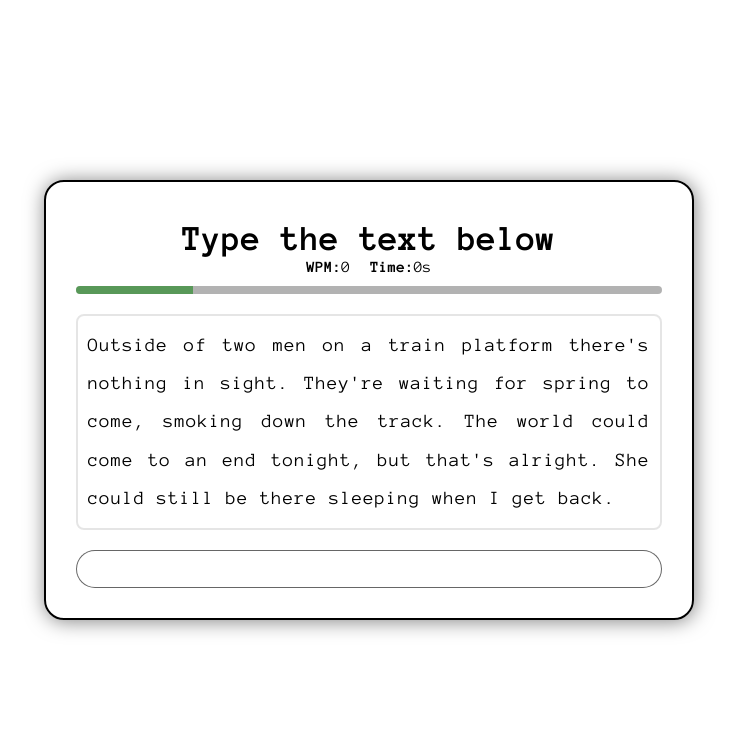
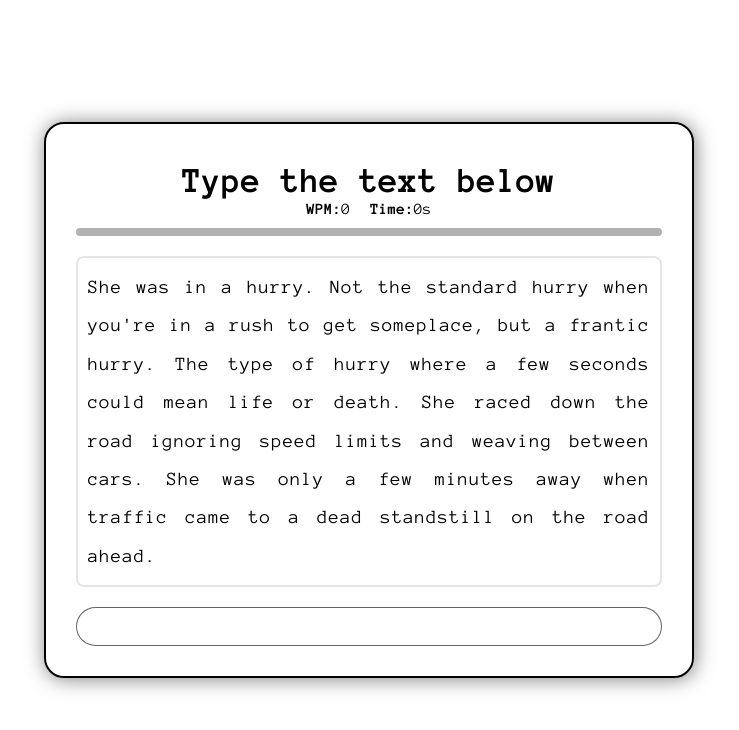
Before and after one commit to vincedp/typingGame-Project, a plain HTML site: page index.html in a window 1280 px wide. Both pictures are taken after a click on the button "Start game". Shown: the whole page, without its empty margins (271-1010 px from the left). Drawn offline with Linux system fonts and the light colour scheme.

Commit message:
Set progress bar value to zero, generate then display random paragraph

```diff
--- a/index.html
+++ b/index.html
@@ -29,7 +29,7 @@
         <!-- Game -->
         <section class="game-container">
           <h2><strong>Type the text below</strong></h2>
-          <progress class="progress-bar" max="100" value="20"></progress>
+          <progress class="progress-bar" max="100" value="0"></progress>
           <p class="type-txt">
             Outside of two men on a train platform there's nothing in sight.
             They're waiting for spring to come, smoking down the track. The
--- a/src/js/main.js
+++ b/src/js/main.js
@@ -5,17 +5,54 @@ const startBtn = document.querySelector(".start-btn");
 const playAgainBtn = document.querySelector(".play-again-btn");
 const typeTxt = document.querySelector(".type-txt");
 
-const startGame = () => {
+const paragraphs = [
+  `It was hidden under the log beside the stream. It had been there for as long as Jerry had been alive. He wasn't sure if anyone besides him and his friends knew of its existence. He knew that anyone could potentially find it, but it was well enough hidden that it seemed unlikely to happen. The fact that it had been there for more than 30 years attested to this. So it was quite a surprise when he found the item was missing.`,
+  `She was in a hurry. Not the standard hurry when you're in a rush to get someplace, but a frantic hurry. The type of hurry where a few seconds could mean life or death. She raced down the road ignoring speed limits and weaving between cars. She was only a few minutes away when traffic came to a dead standstill on the road ahead.`,
+  `The red line moved across the page. With each millimeter it advanced forward, something changed in the room. The actual change taking place was difficult to perceive, but the change was real. The red line continued relentlessly across the page and the room would never be the same.`,
+  `"It doesn't take much to touch someone's heart," Daisy said with a smile on her face. "It's often just the little things you do that can change a person's day for the better." Daisy truly believed this to be the way the world worked, but she didn't understand that she was merely a robot that had been programmed to believe this.`,
+  `It probably seemed trivial to most people, but it mattered to Tracey. She wasn't sure why it mattered so much to her, but she understood deep within her being that it mattered to her. So for the 365th day in a row, Tracey sat down to eat pancakes for breakfast.`,
+  `Matt told her to reach for the stars, but Veronica thought it was the most ridiculous advice she'd ever received. Sure, it had been well-meaning when he said it, but she didn't understand why anyone would want to suggest something that would literally kill you if you actually managed to achieve it.`,
+  `The irony of the situation hadn't escaped her. She had taken years to sculpt the perfect persona with the perfect look that she shared on Instagram. She knew her hundreds of thousands of followers envied that life she showed and stayed engaged with her because they wanted that life too. The truth was that she wanted the perfect life she portrayed more than any of her fans. The fact was that despite all the perfection she shared on social media, her life was actually more of a mess than most.`,
+  `Her hand was balled into a fist with her keys protruding out from between her fingers. This was the weapon her father had shown her how to make when she walked alone to her car after work. She wished that she had something a little more potent than keys between her fingers. It would have been nice to have some mace or pepper spray. He had been meaning to buy some but had never gotten around to it. As the mother bear took another step forward with her cubs in tow, she knew her fist with keys wasn't going to be an adequate defense for this situation.`,
+  `Debbie had taken George for granted for more than fifteen years now. He wasn't sure what exactly had made him choose this time and place to address the issue, but he decided that now was the time. He looked straight into her eyes and just as she was about to speak, turned away and walked out the door.`,
+  `There were only two ways to get out of this mess if they all worked together. The problem was that neither was all that appealing. One would likely cause everyone a huge amount of physical pain while the other would likely end up with everyone in jail. In Sam's mind, there was only one thing to do. He threw everyone else under the bus and he secretly sprinted away leaving the others to take the fall without him.`,
+];
+
+let currentParagraph;
+
+// welcome screen to game screen
+startBtn.addEventListener("click", () => {
   screens[0].classList.toggle("hide");
   screens[1].classList.toggle("hide");
-};
+  randomParagraph();
+});
 
+// game screen to game over screen
 typeTxt.addEventListener("click", () => {
   screens[1].classList.toggle("hide");
   screens[2].classList.toggle("hide");
 });
+
+// game over screen to game over screen
 playAgainBtn.addEventListener("click", () => {
   screens[1].classList.toggle("hide");
   screens[2].classList.toggle("hide");
+  randomParagraph();
 });
-startBtn.addEventListener("click", startGame);
+
+const randomParagraph = () => {
+  currentParagraph = paragraphs[Math.floor(Math.random() * paragraphs.length)];
+  typeTxt.innerHTML = `${currentParagraph}`;
+};
+
+// Generate random paragraph -- Done
+// How to track by underlining current word being typed
+// How to calculate for progress bar based on the length of the paragraph
+// space bar goes to next word
+// How to calculate for WPM
+// How to set time as soon as user enters an input
+// Display correct time format min:sec
+// How to calculate total time taken before the user finished the sentence
+// How to make text green as soon as user enters the same letter
+// How to highlight letter in red whenever user input and the current letter being type does not match
+// Async calculation of wpm while user types
```
